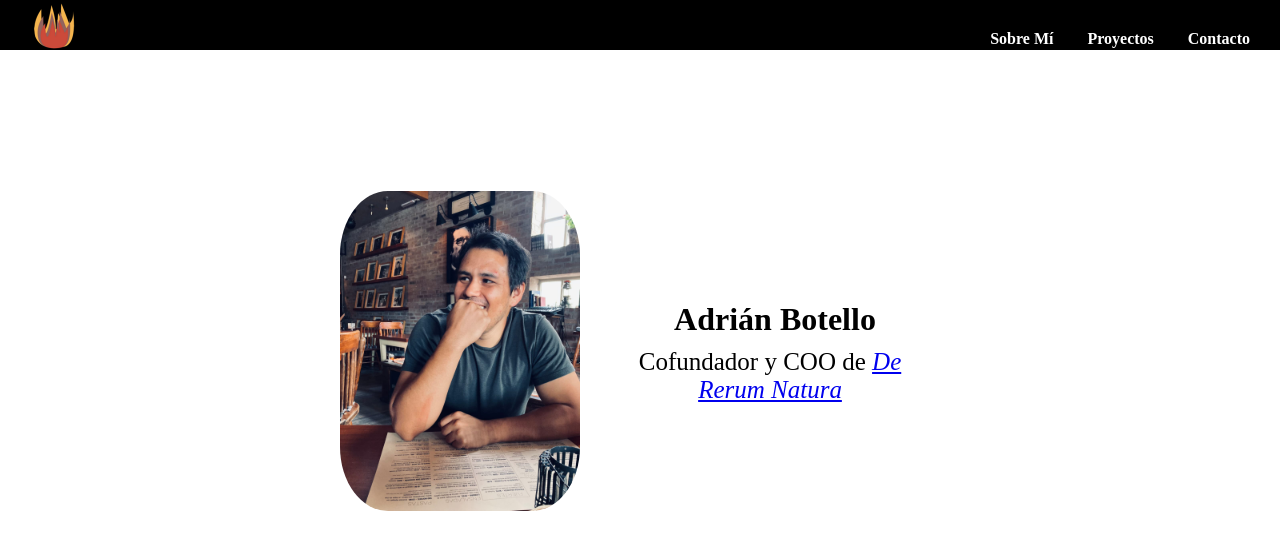
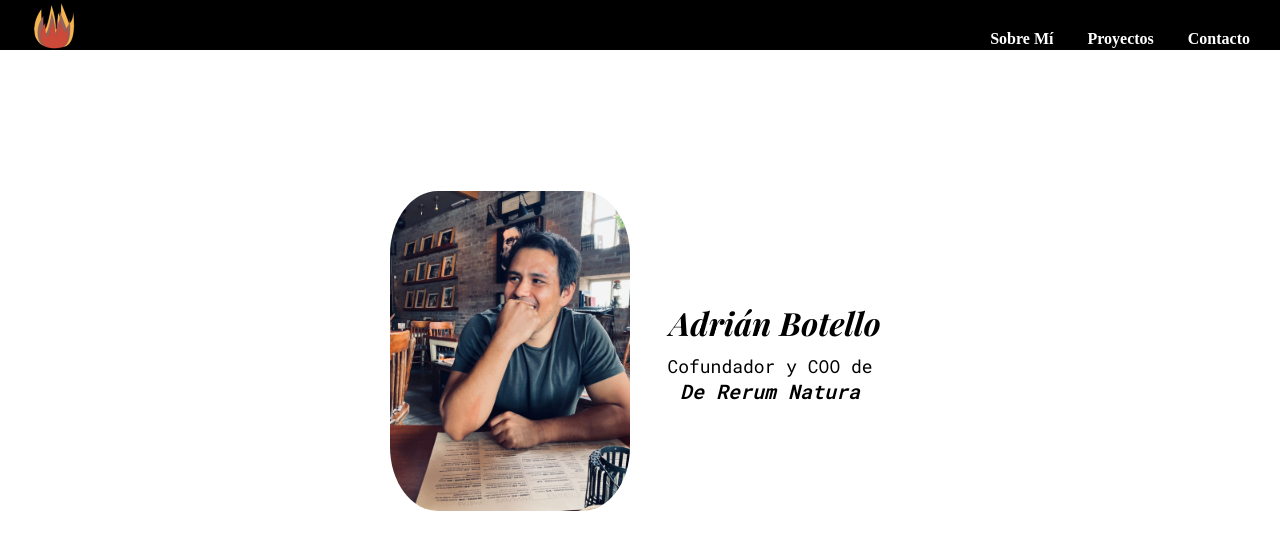
Before and after one commit to Adrian-Botello/adrian-botello, a plain HTML site: page index.html in a window 1280 px wide. Drawn offline with Linux system fonts and the light colour scheme.

Commit message:
Add files via upload

```diff
--- a/css/style.css
+++ b/css/style.css
@@ -1,9 +1,28 @@
 
+@font-face {
+  font-family: "PlayfairDisplay";
+  src: url("../Fonts/PlayfairDisplay-BoldItalic.ttf");
+}
+@font-face {
+  font-family: "RobotoMono";
+  src: url("../Fonts/RobotoMono-SemiBold.ttf");
+  font-weight: bold;
+}
+@font-face {
+  font-family: "RobotoMono";
+  src: url("../Fonts/RobotoMono-Regular.ttf");
+  font-weight: normal;
+}
+a{
+  text-decoration: none;
+  color:black;
+}
 body{
   margin: 0;
   text-align: center;
 }
 .upper_bar{
+  display:block;
   position: relative;
   bottom: 21px;
   background: black;
@@ -34,13 +53,14 @@ text-decoration: none;
 color: white;
 }
 .presentation_row{
-  display: block;
+  display: inline-block;
   position: relative;
   top:120px;
   background: None;
-  width: 600px;
-  height: 245px;
+  width: 500px;
+  height: 320px;
   margin:auto;
+
 
 }
 .presentation_photo{
@@ -51,11 +71,19 @@ color: white;
   float:left;
 }
 .nombre{
+  font-family:PlayfairDisplay;
+  font-size: 32px;
   padding-top: 110px;
   margin: 0;
   font-size: 20;
 }
 .description{
-  font-size: 25px;
+  font-family: RobotoMono;
+  font-size: 18px;
   margin: 10px;
 }
+.brand_name{
+  font-family: RobotoMono;
+  font-weight: bold;
+  font-size: 20px;
+}
--- a/index.html
+++ b/index.html
@@ -6,7 +6,6 @@
   <title>Adrián Botello</title>
   <link rel="stylesheet" href="css/style.css">
   <link rel="icon" href="img/favicon.ico">
-  <link rel="PT_Serif" href="PT_Serif/PTSerif-Regular.ttf">
 </head>
 
 <body>
@@ -20,15 +19,16 @@
     <div class="presentation_row">
         <img class=presentation_photo src="img/foto2.jpeg" alt="Adrián Botello">
         <h1 class="nombre">Adrián Botello</h1>
-        <p class="description">Cofundador y COO de <em> <a href="https://dererumnatura.com.mx/"> De Rerum Natura</a></em> </p>
+        <p class="description">Cofundador y COO de <em> <a href="https://dererumnatura.com.mx/"><span class="brand_name">De Rerum Natura</span></a></em> </p>
     </div>
-
-
-
 </body>
-
 </html>
 <!--
+@font-face {
+  font-family: "PlayfairDisplay-Medium";
+  src:url("/Fonts/PlayfairDisplay-Medium.ttf");
+}
+font-family: "PlayfairDisplay",sans-serif;
 <div class="presentation_row">
     <img class=presentation_photo src="img/foto.png" alt="Adrián Botello">
     <h1 class="nombre">Adrián Botello</h1>
```
Also changed, not shown: Fonts/PlayfairDisplay-BoldItalic.ttf (added), Fonts/RobotoMono-Regular.ttf (added), Fonts/RobotoMono-SemiBold.ttf (added).
